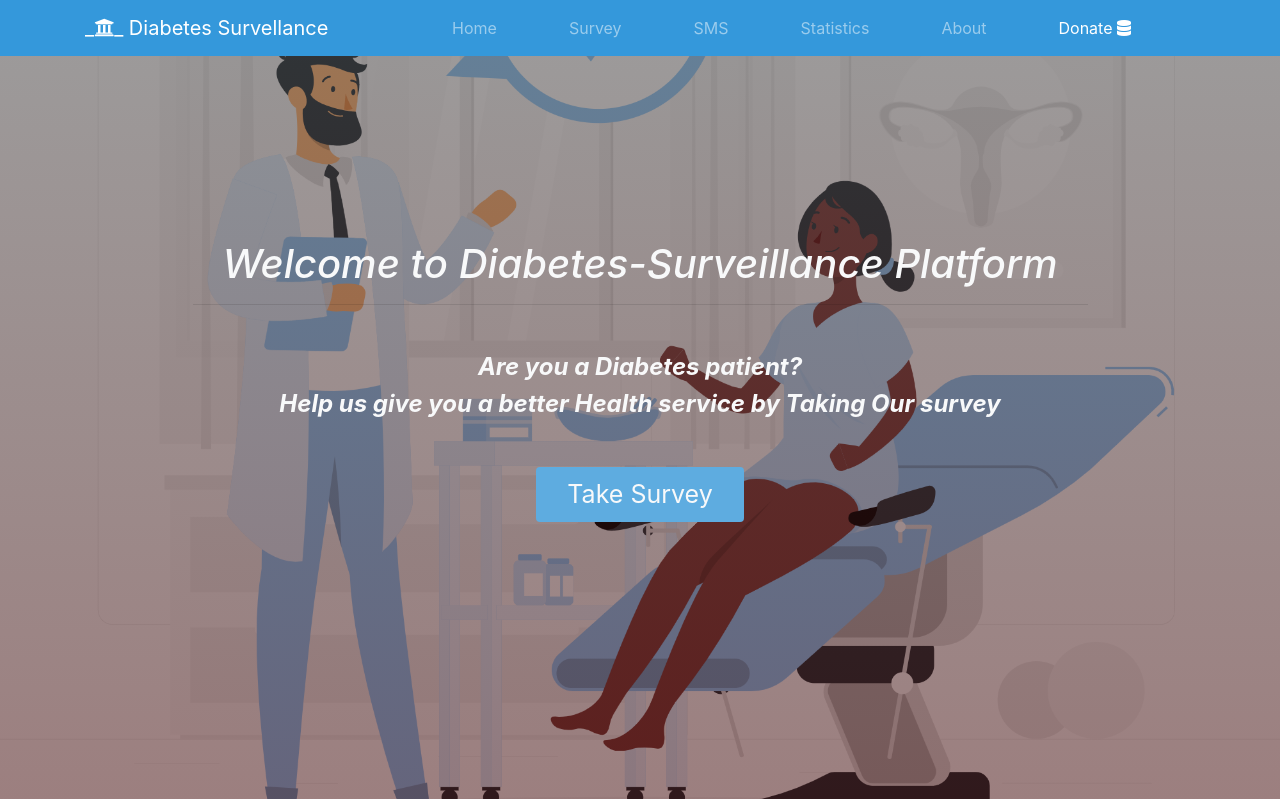
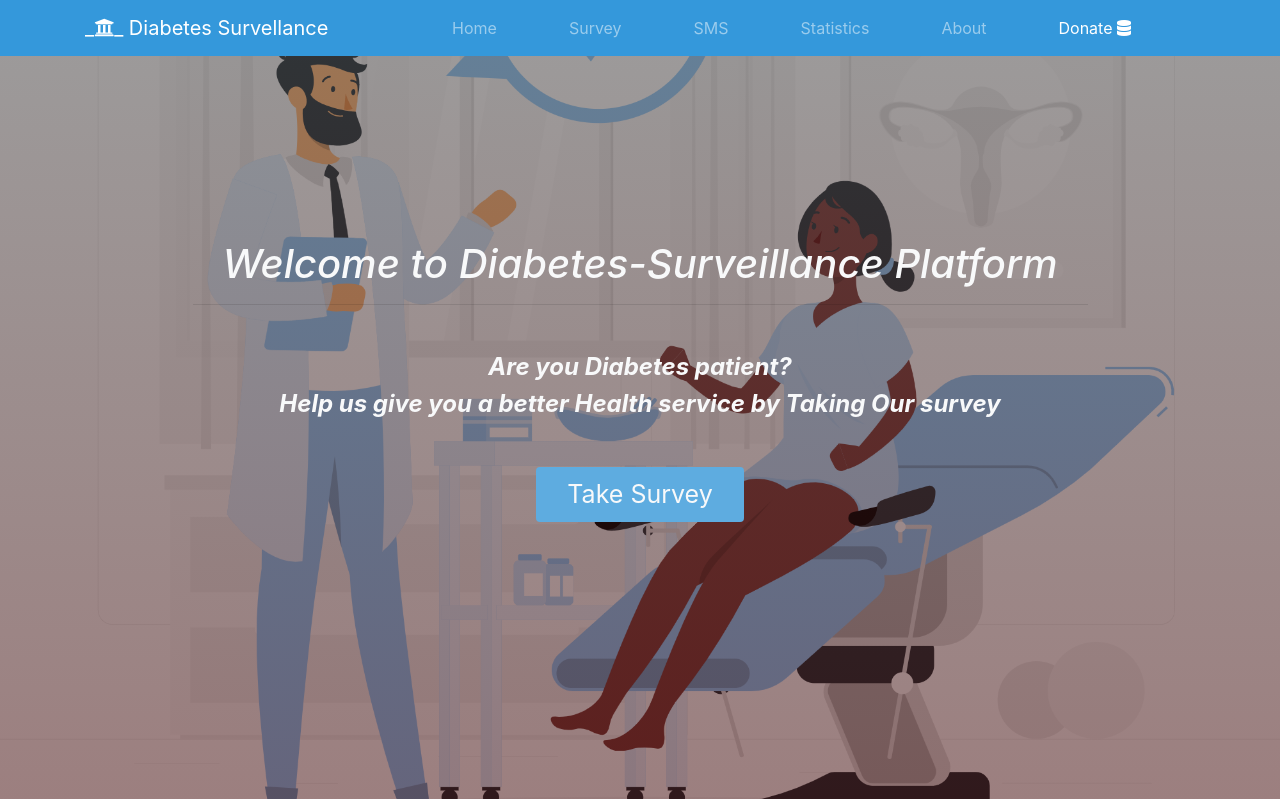
Before and after one commit to MATRIX30/Jenkins-Test, a Django app: page / in a window 1280 px wide. Shown: the top 799 px of the page. Run offline with Django 3.2, Linux system fonts and the light colour scheme; some libraries are stand-ins or nearby versions.

Commit message:
Update index.html

```diff
--- a/Diabetes_Surveillance_WebApp/templates/Diabetes_Surveillance_WebApp/index.html
+++ b/Diabetes_Surveillance_WebApp/templates/Diabetes_Surveillance_WebApp/index.html
@@ -68,7 +68,7 @@
                 <h1 style="color:#f8f9fa;" >Welcome
                    to Diabetes-Surveillance Platform</h1>
                 <hr class="headseperator mb-5">
-                <h4 style="color:#f8f9fa;"> Are you a Diabetes patient?</h4>
+                <h4 style="color:#f8f9fa;"> Are you Diabetes patient?</h4>
                 <h4 style="color:#f8f9fa;">Help us give you a better Health service by Taking Our survey
 
                 </h4>
```
